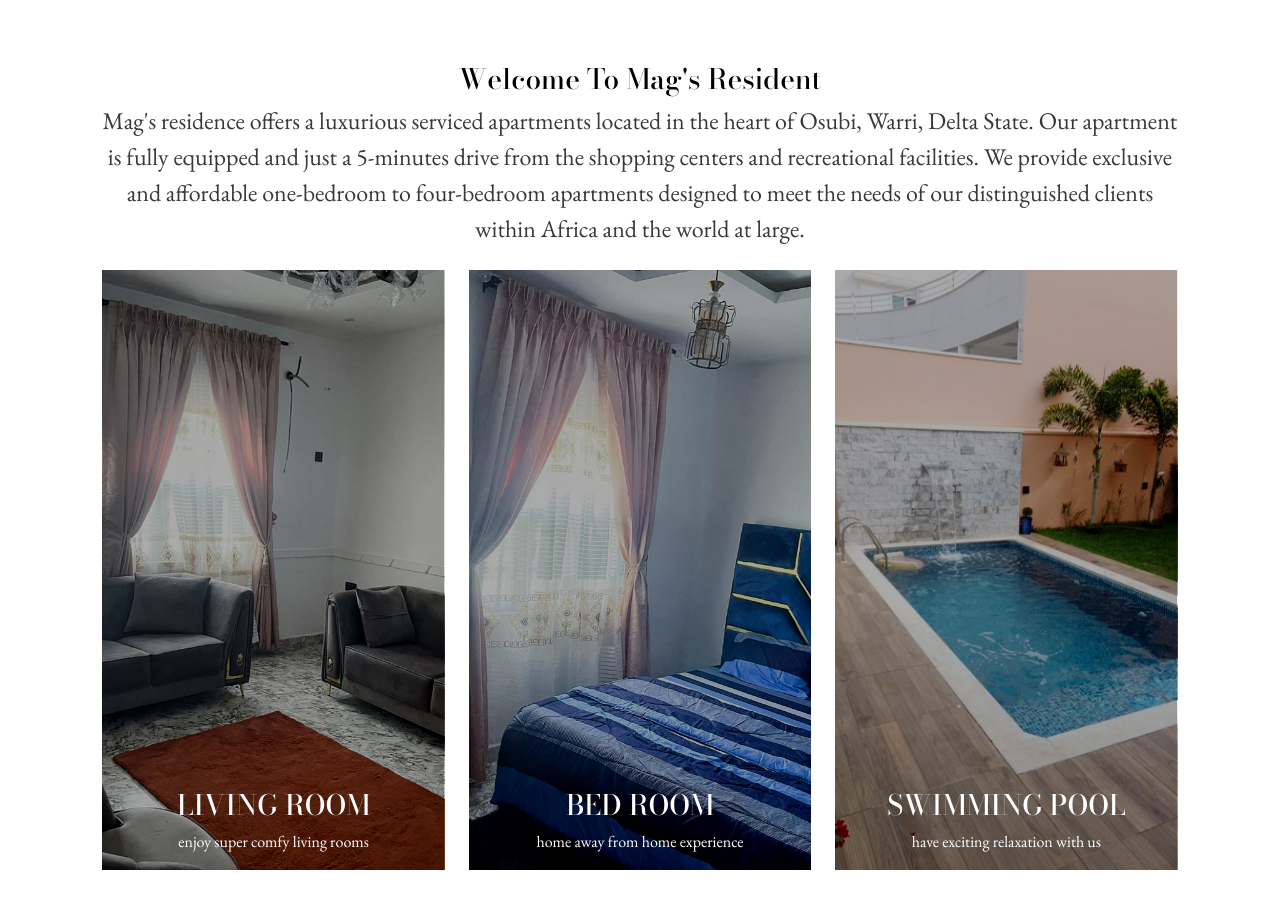
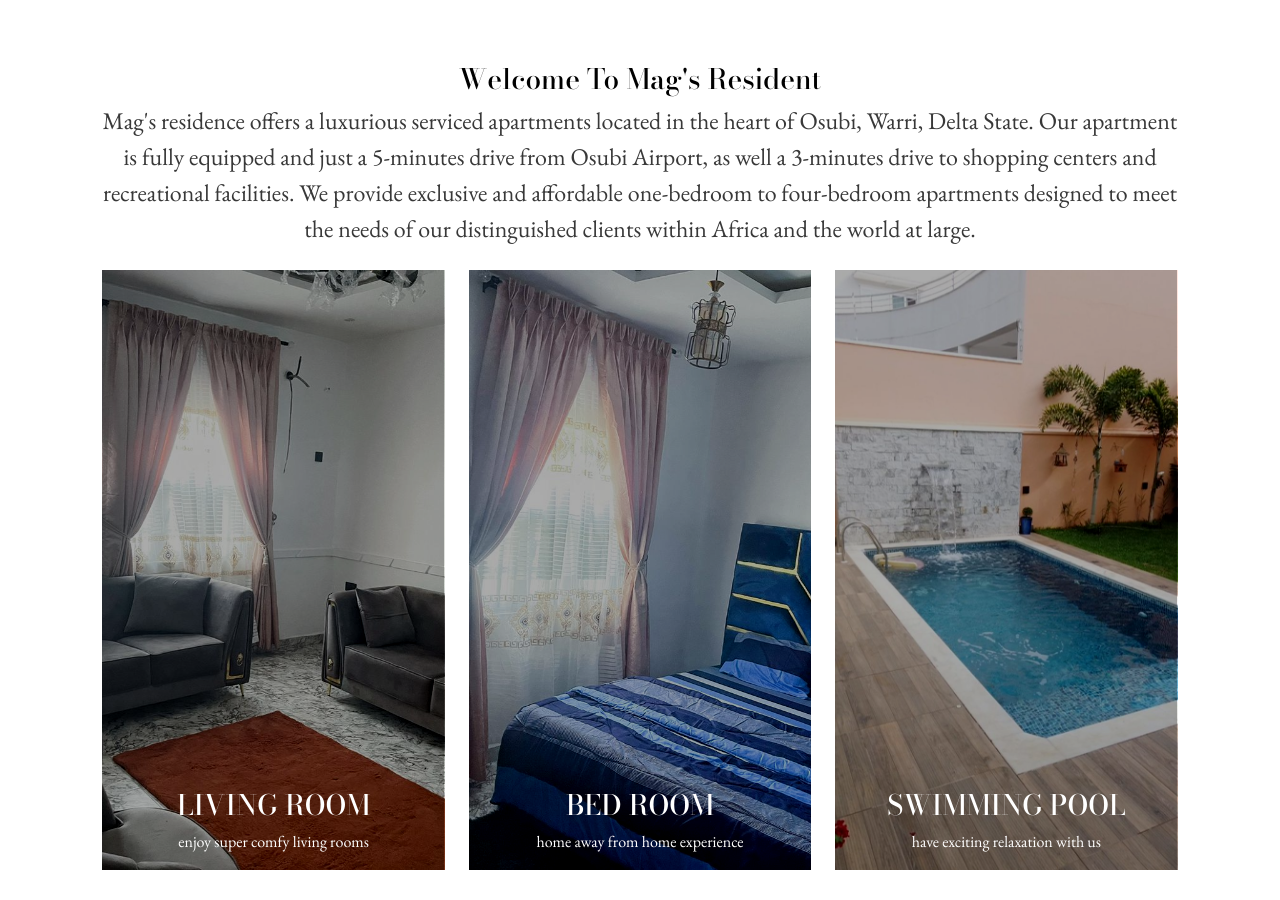
Before and after one commit to jozzydgr8/apartments, a React (Create React App) app: page / in a window 1280 px wide. Shown: the part 902-1802 px from the top of the page. Built offline with nearby package versions, Linux system fonts and the light colour scheme; no server answers; the database is empty.

Commit message:
added 5 min to airport

```diff
--- a/src/Pages/Welcome.jsx
+++ b/src/Pages/Welcome.jsx
@@ -5,13 +5,13 @@ function Welcome() {
   return (
     <section style={{textAlign:'center'}}>
         <div className='  container-fluid'>
-            <h3 className='heading fSection' >
+            <h3 className='heading' >
                 Welcome to Mag's resident
             </h3>
-            <p style={{fontSize:'x-large'}} className='aSection'>
+            <p style={{fontSize:'x-large'}} >
               Mag's residence offers a luxurious serviced apartments located in the heart of
               Osubi, Warri, Delta State. Our apartment is fully equipped and just a 5-minutes
-              drive from the shopping centers and recreational facilities.
+              drive from Osubi Airport, as well a 3-minutes drive to shopping centers and recreational facilities.
               We provide exclusive and affordable one-bedroom to four-bedroom apartments designed
               to meet the needs of our distinguished clients within Africa and the world at large.
 
```
